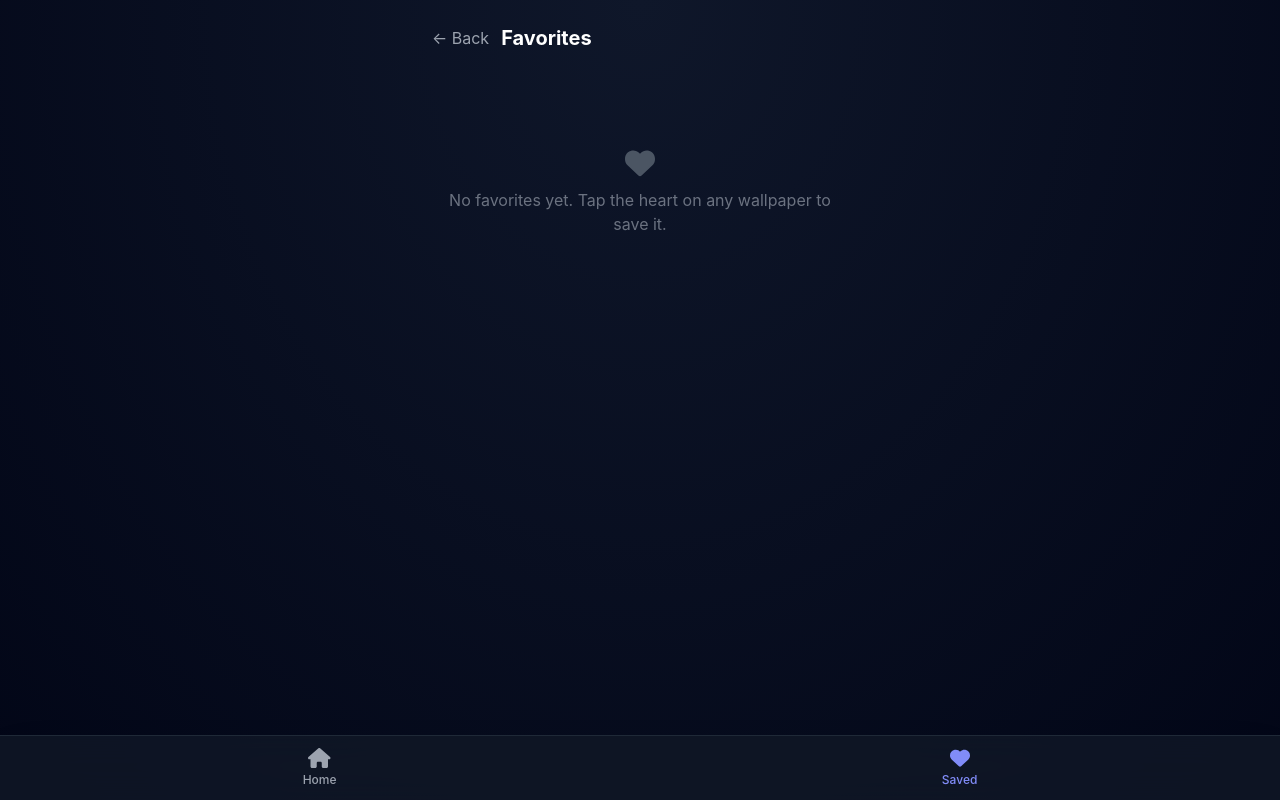
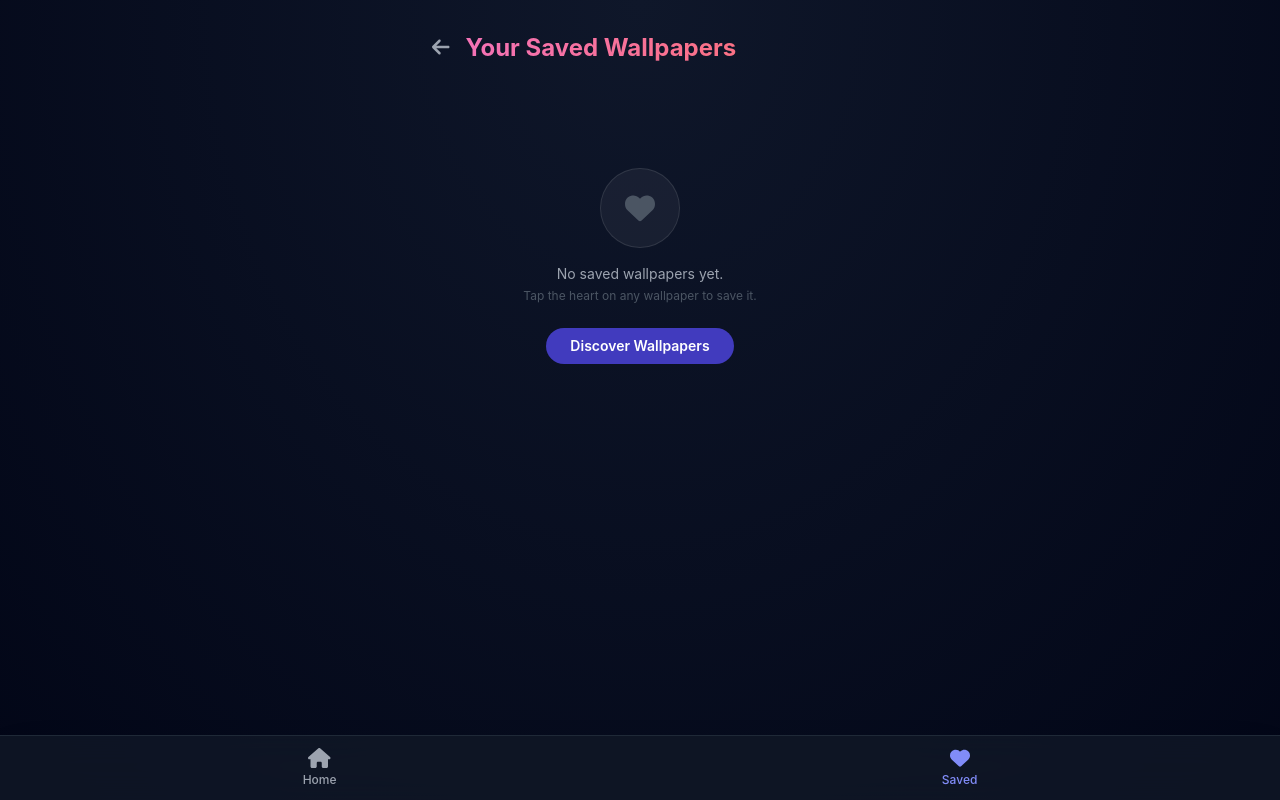
Before and after one commit to official-divyansh-deewana/Ai-8K-Wallpaper-, a Next.js app in the folder frontend/: page /favorites in a window 1280 px wide. Built offline with nearby package versions, Linux system fonts and the light colour scheme.

Commit message:
Update page.tsx

```diff
--- a/frontend/app/favorites/page.tsx
+++ b/frontend/app/favorites/page.tsx
@@ -3,7 +3,7 @@
 import { useState, useEffect } from 'react';
 import Link from 'next/link';
 import { FontAwesomeIcon } from '@fortawesome/react-fontawesome';
-import { faHeart } from '@fortawesome/free-solid-svg-icons';
+import { faHeart, faArrowLeft } from '@fortawesome/free-solid-svg-icons';
 
 interface Wallpaper {
   id: string;
@@ -12,6 +12,14 @@ interface Wallpaper {
   category: string;
   timestamp: string;
   resolution: string;
+}
+
+function SkeletonCard() {
+  return (
+    <div className="rounded-xl overflow-hidden bg-gray-900/60 border border-white/10" style={{ aspectRatio: '9/16' }}>
+      <div className="w-full h-full animate-shimmer" />
+    </div>
+  );
 }
 
 export default function FavoritesPage() {
@@ -35,28 +43,57 @@ export default function FavoritesPage() {
   }, []);
 
   return (
-    <main className="max-w-md mx-auto px-4 py-6">
-      <div className="flex items-center gap-3 mb-4">
-        <Link href="/" className="text-gray-400 hover:text-white">
-          ← Back
+    <main className="max-w-md mx-auto px-4 pt-8 pb-6">
+      <div className="flex items-center gap-4 mb-6">
+        <Link href="/" className="text-gray-400 hover:text-white transition-colors">
+          <FontAwesomeIcon icon={faArrowLeft} className="text-xl" />
         </Link>
-        <h1 className="text-xl font-bold">Favorites</h1>
+        <h1 className="text-2xl font-bold bg-gradient-to-r from-pink-400 to-rose-400 bg-clip-text text-transparent">
+          Your Saved Wallpapers
+        </h1>
       </div>
 
       {loading ? (
-        <div className="text-center py-20 text-gray-400">Loading...</div>
+        <div className="grid grid-cols-2 gap-3">
+          {[...Array(4)].map((_, i) => (
+            <SkeletonCard key={i} />
+          ))}
+        </div>
       ) : favorites.length === 0 ? (
-        <div className="text-center py-20 text-gray-500">
-          <FontAwesomeIcon icon={faHeart} className="text-3xl mb-2 text-gray-600" />
-          <p>No favorites yet. Tap the heart on any wallpaper to save it.</p>
+        <div className="text-center py-20">
+          <div className="inline-flex items-center justify-center w-20 h-20 rounded-full bg-white/5 border border-white/10 mb-4">
+            <FontAwesomeIcon icon={faHeart} className="text-3xl text-gray-600" />
+          </div>
+          <p className="text-gray-400 text-sm">No saved wallpapers yet.</p>
+          <p className="text-gray-600 text-xs mt-1">Tap the heart on any wallpaper to save it.</p>
+          <Link
+            href="/"
+            className="mt-6 inline-block px-6 py-2 bg-indigo-600/80 hover:bg-indigo-600 text-white text-sm font-semibold rounded-full transition-colors backdrop-blur-md"
+          >
+            Discover Wallpapers
+          </Link>
         </div>
       ) : (
         <div className="grid grid-cols-2 gap-3">
           {favorites.map(wp => (
-            <Link key={wp.id} href={`/w/${wp.id}`} className="block rounded-lg overflow-hidden bg-gray-900 shadow">
-              <img src={wp.imageUrl} alt={wp.prompt} className="w-full" style={{ aspectRatio: '9/16' }} />
-              <div className="p-2">
-                <p className="text-xs text-gray-400 truncate">{wp.category}</p>
+            <Link
+              key={wp.id}
+              href={`/w/${wp.id}`}
+              className="group relative rounded-xl overflow-hidden bg-gray-900/60 backdrop-blur-sm border border-white/10 shadow-lg hover:shadow-xl transition-all duration-300 hover:scale-[1.02]"
+              style={{ aspectRatio: '9/16' }}
+            >
+              <img
+                src={wp.imageUrl}
+                alt={wp.prompt}
+                className="w-full h-full object-cover"
+                loading="lazy"
+              />
+              <div className="absolute inset-0 bg-gradient-to-t from-black/70 via-transparent to-transparent opacity-80 group-hover:opacity-90 transition-opacity" />
+              <div className="absolute bottom-2 left-2 right-2 flex justify-between items-end">
+                <span className="text-xs font-medium bg-white/10 backdrop-blur-md px-2 py-0.5 rounded-full text-white">
+                  {wp.category}
+                </span>
+                <FontAwesomeIcon icon={faHeart} className="text-red-500 drop-shadow-[0_0_6px_rgba(239,68,68,0.8)]" />
               </div>
             </Link>
           ))}
```
